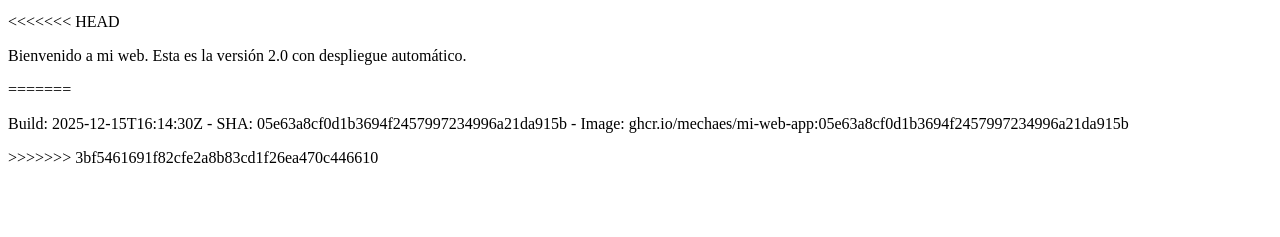
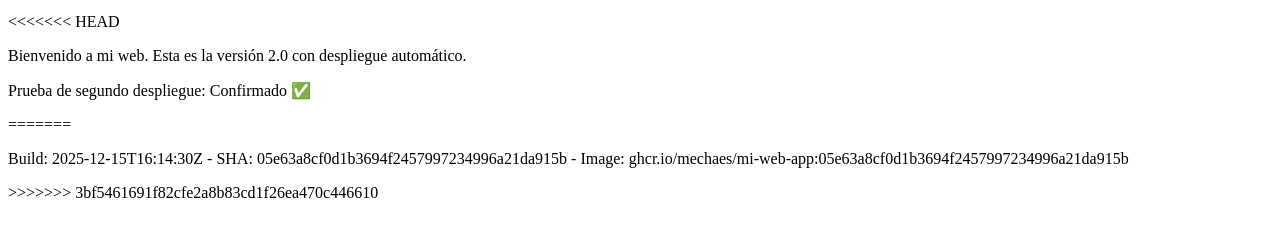
Before and after one commit to Mechaes/Mechaes.github.io, a plain HTML site: page index.html in a window 1280 px wide. Shown: the part 127-364 px from the top of the page. Drawn offline with Linux system fonts and the light colour scheme.

Commit message:
feat: cambio para el segundo build

```diff
--- a/index.html
+++ b/index.html
@@ -11,6 +11,8 @@
     <p>Este es mi primer sitio web en GitHub Pages hecho por Juanjo gonzalez gomez</p>
 <<<<<<< HEAD
     <p>Bienvenido a mi web. Esta es la versión 2.0 con despliegue automático.</p>
+
+    <p>Prueba de segundo despliegue: Confirmado ✅</p>
   </body>
 =======
   <!-- BUILD_INFO -->
```
